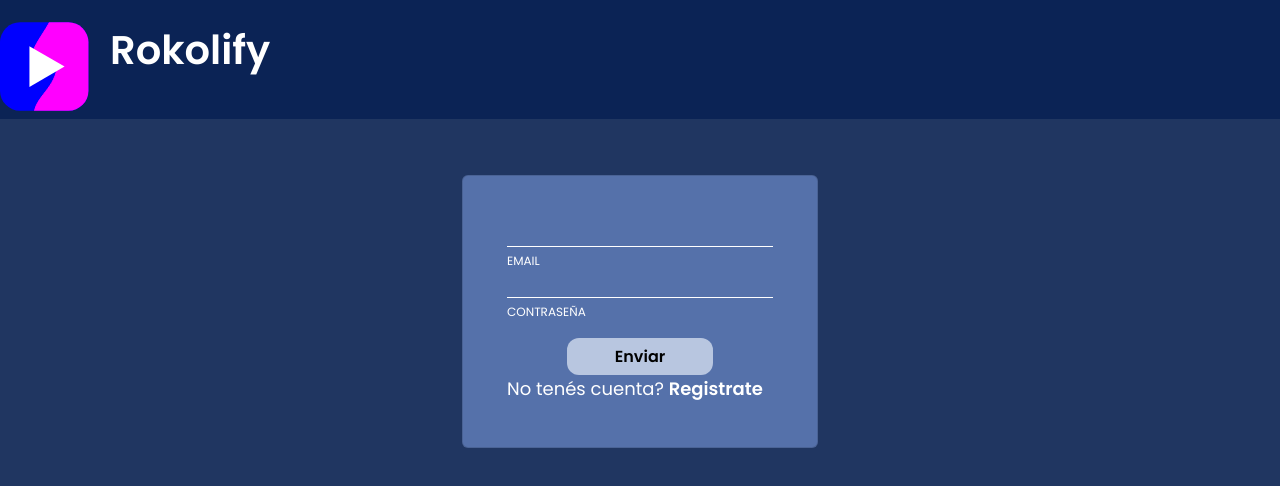
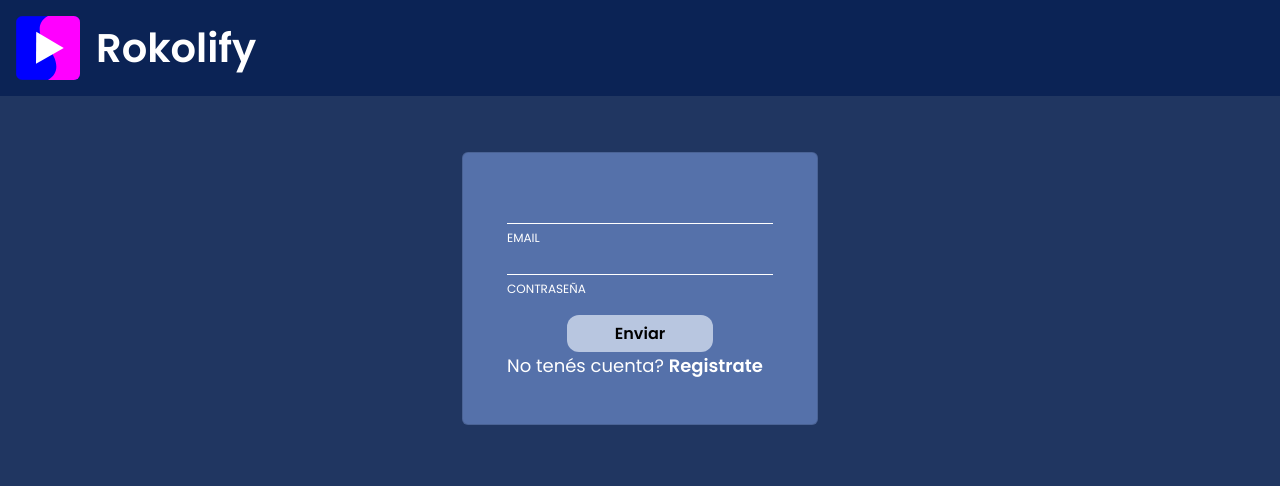
Before and after one commit to francoaccifonte/democratify, a React (Create React App) app: page /login in a window 1280 px wide. Shown: the top 486 px of the page. Built offline with nearby package versions, Linux system fonts and the light colour scheme.

Commit message:
fix logo

```diff
--- a/src/views/components/app_header.tsx
+++ b/src/views/components/app_header.tsx
@@ -24,7 +24,7 @@ const AppHeader = (props: HeaderProps) => {
 
   return (
     <div className={props.classes.container}>
-      <div >
+      <div className={props.classes.brand}>
         <Logo className={props.classes.logo} onClick={() => history.push('/')}/>
         <Text type="header" color="white">Rokolify</Text>
       </div>
@@ -58,7 +58,16 @@ const styles = (theme: any) => {
       fontSize: '4rem',
       composes: 'pe-4'
     },
+    brand: {
+      display: 'flex',
+      flexDirection: 'row',
+      justifyContent: 'center',
+      alignItems: 'center'
+    },
     logo: {
+      height: '4rem',
+      width: '4rem',
+      composes: 'm-3',
       '&:hover': {
         cursor: 'pointer'
       }
```
Also changed, not shown: src/assets/logo.svg, src/logo.svg (deleted).
